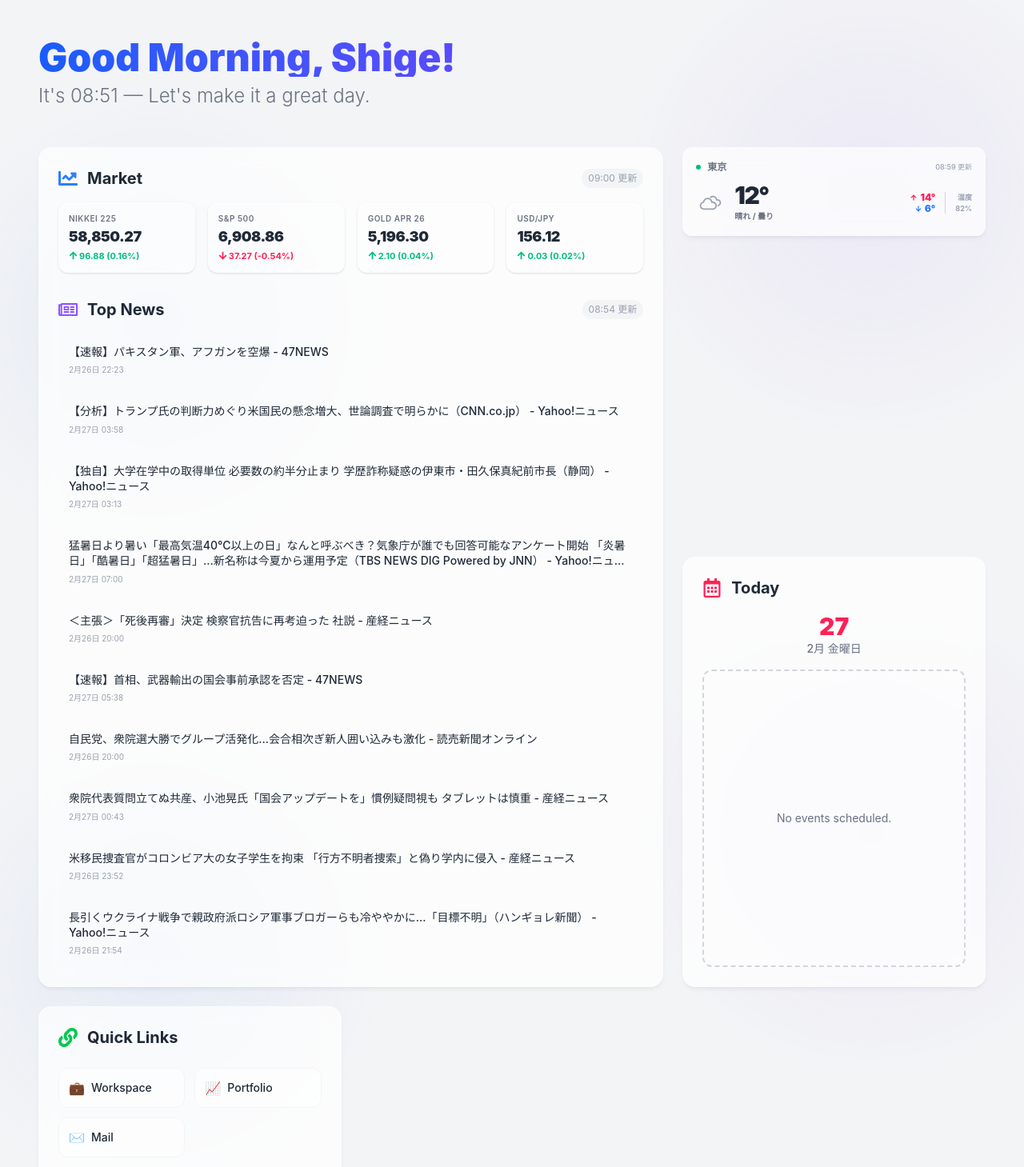
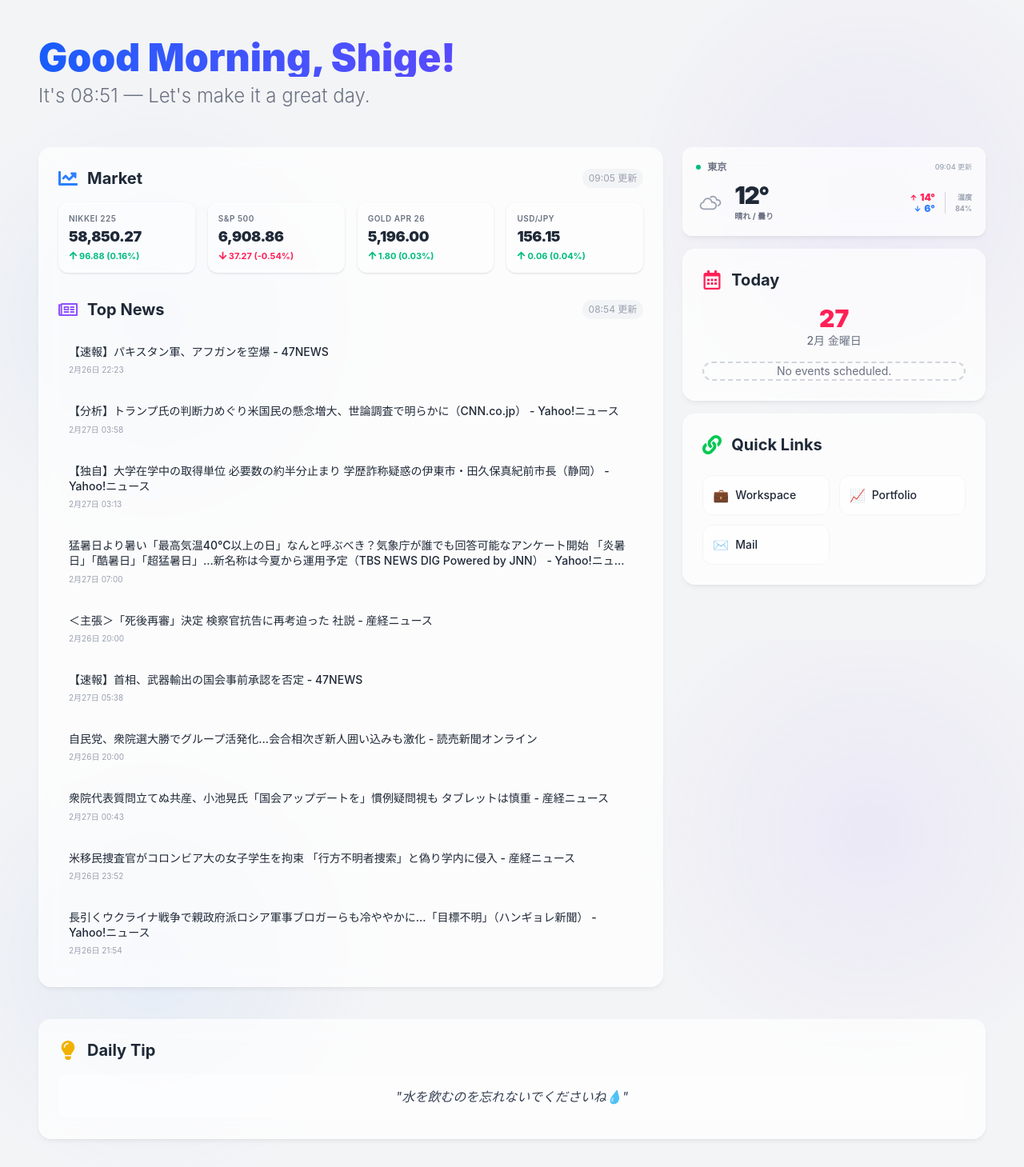
Before and after one commit to kcyth39/personal-dashboard, a React (Vite) app: page / in a window 1280 px wide. Shown: the top 1459 px of the page at 80% size. Built offline with nearby package versions, Linux system fonts and the light colour scheme.

Commit message:
Optimize dashboard layout: group right column components and reduce spacing

```diff
--- a/public/data/dashboard-data.json
+++ b/public/data/dashboard-data.json
@@ -73,28 +73,28 @@
         "name": "S&P 500"
       },
       "gold": {
-        "price": 5196.3,
-        "change": 2.0996094,
-        "changePercent": 0.04042219,
+        "price": 5196,
+        "change": 1.7998047,
+        "changePercent": 0.034650277,
         "currency": "USD",
         "symbol": "GC=F",
         "name": "Gold Apr 26"
       },
       "usdjpy": {
-        "price": 156.117,
-        "change": 0.027008057,
-        "changePercent": 0.0173021,
+        "price": 156.149,
+        "change": 0.059005737,
+        "changePercent": 0.03780093,
         "currency": "JPY",
         "symbol": "USDJPY=X",
         "name": "USD/JPY"
       }
     },
-    "lastUpdated": "2026-02-27T09:00:57.377Z"
+    "lastUpdated": "2026-02-27T09:05:57.377Z"
   },
   "weather": {
     "current": {
-      "temp": 12,
-      "humidity": 82,
+      "temp": 11.9,
+      "humidity": 84,
       "weatherCode": 3
     },
     "daily": {
@@ -102,6 +102,6 @@
       "tempMin": 6.3,
       "weatherCode": 3
     },
-    "lastUpdated": "2026-02-27T08:59:40.999Z"
+    "lastUpdated": "2026-02-27T09:04:40.865Z"
   }
 }
--- a/src/App.jsx
+++ b/src/App.jsx
@@ -30,30 +30,22 @@ function App() {
       </header>
 
       {/* Main Grid Layout */}
-      <div className="grid grid-cols-1 md:grid-cols-12 gap-6 auto-rows-min">
+      <div className="grid grid-cols-1 md:grid-cols-12 gap-6 items-start">
 
-        {/* News Section (Large) */}
-        <div className="md:col-span-8 md:row-span-2 min-h-[400px]">
+        {/* Left Column: News & Market */}
+        <div className="md:col-span-8 h-full">
           <NewsCard />
         </div>
 
-        {/* Weather Section */}
-        <div className="md:col-span-4 min-h-[200px]">
+        {/* Right Column: Weather, Calendar, Links */}
+        <div className="md:col-span-4 flex flex-col gap-4">
           <WeatherCard />
-        </div>
-
-        {/* Calendar Section */}
-        <div className="md:col-span-4 min-h-[250px]">
           <CalendarCard />
-        </div>
-
-        {/* Links Section */}
-        <div className="md:col-span-4 min-h-[200px]">
           <LinksCard />
         </div>
 
-        {/* Tips Section (Full width on smaller, takes remaining space on large) */}
-        <div className="md:col-span-12 min-h-[150px] mt-4">
+        {/* Tips Section (Bottom) */}
+        <div className="md:col-span-12 mt-4">
           <TipsCard />
         </div>
 
```
